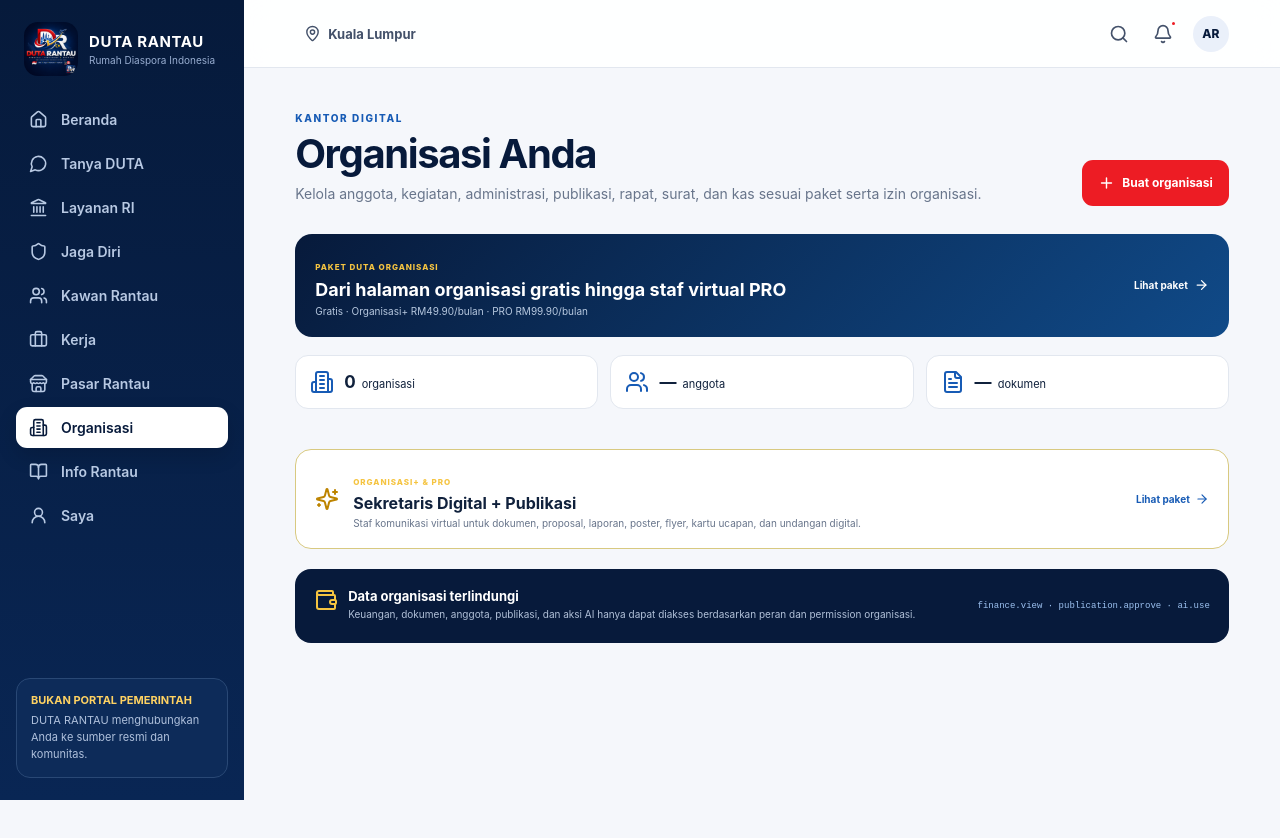
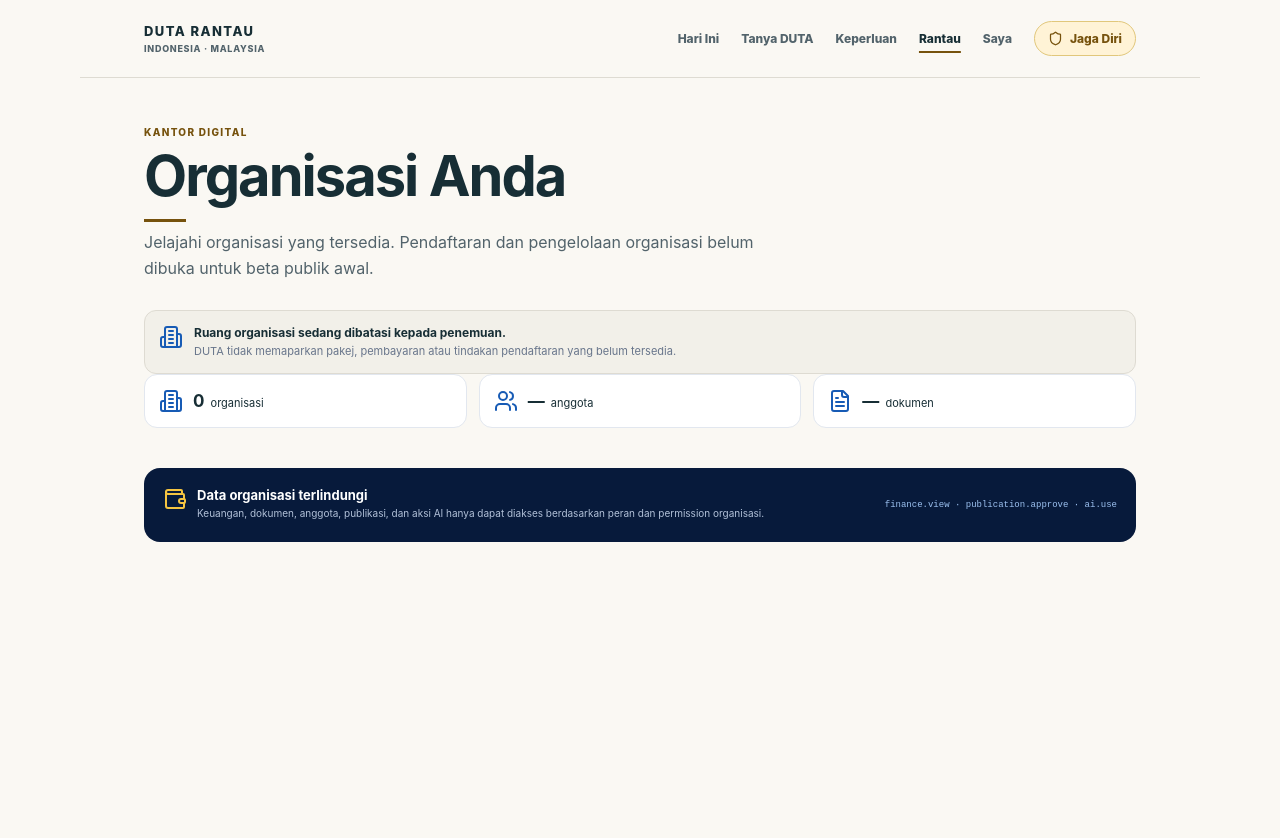
Before and after one commit to magnetrezeki/DUTA-RANTAU, a Next.js app: page /organisasi in a window 1280 px wide. Shown: the top 838 px of the page. Before the commit the page ends 800 px from the top, so only its background shows below. Built offline with nearby package versions, Linux system fonts and the light colour scheme.

Commit message:
feat(duta-v2.5): port R2.1-F core presentation shell

```diff
--- a/app/layout.tsx
+++ b/app/layout.tsx
@@ -1,4 +1,4 @@
-import type { Metadata,Viewport } from 'next';import { AppShell } from '@/components/app-shell';import './globals.css';
+import type { Metadata,Viewport } from 'next';import { AppShell } from '@/components/app-shell';import './globals.css';import './r21f.css';
 export const metadata:Metadata={title:{default:'DUTA RANTAU — Rumah Digital Indonesia di Malaysia',template:'%s | DUTA RANTAU'},description:'Informasi, komunitas, kerja, pasar, organisasi dan bantuan untuk orang Indonesia di Malaysia.',manifest:'/manifest.webmanifest',icons:{icon:'/logo.png'}};
 export const viewport:Viewport={themeColor:'#071a3b',width:'device-width',initialScale:1};
 export default function RootLayout({children}:{children:React.ReactNode}){return <html lang="id"><body><AppShell>{children}</AppShell></body></html>}
--- a/app/organisasi/page.tsx
+++ b/app/organisasi/page.tsx
@@ -1,15 +1,6 @@
 import Link from "next/link";
 import { PageHeader } from "@/components/ui";
-import {
-  ArrowRight,
-  Building2,
-  FileText,
-  Landmark,
-  Plus,
-  Sparkles,
-  Users,
-  Wallet,
-} from "lucide-react";
+import { ArrowRight, Building2, FileText, Landmark, Users, Wallet } from "lucide-react";
 import { getOrganizations } from "@/lib/services/organizations";
 
 export const metadata = {
@@ -26,25 +17,10 @@
       <PageHeader
         eyebrow="KANTOR DIGITAL"
         title="Organisasi Anda"
-        description="Kelola anggota, kegiatan, administrasi, publikasi, rapat, surat, dan kas sesuai paket serta izin organisasi."
-        action={
-          <button className="primary">
-            <Plus />
-            Buat organisasi
-          </button>
-        }
+        description="Jelajahi organisasi yang tersedia. Pendaftaran dan pengelolaan organisasi belum dibuka untuk beta publik awal."
       />
 
-      <Link href="/organisasi/paket" className="package-banner">
-        <div>
-          <span>PAKET DUTA ORGANISASI</span>
-          <h2>Dari halaman organisasi gratis hingga staf virtual PRO</h2>
-          <p>Gratis · Organisasi+ RM49.90/bulan · PRO RM99.90/bulan</p>
-        </div>
-        <b>
-          Lihat paket <ArrowRight />
-        </b>
-      </Link>
+      <div className="notice"><Building2/><div><b>Ruang organisasi sedang dibatasi kepada penemuan.</b><p>DUTA tidak memaparkan pakej, pembayaran atau tindakan pendaftaran yang belum tersedia.</p></div></div>
 
       <div className="org-summary">
         <div>
@@ -103,29 +79,6 @@
         ))}
       </div>
 
-      <section className="secretary-promo">
-        <Sparkles />
-
-        <div>
-          <span>ORGANISASI+ & PRO</span>
-          <h2>Sekretaris Digital + Publikasi</h2>
-          <p>
-            Staf komunikasi virtual untuk dokumen, proposal, laporan, poster,
-            flyer, kartu ucapan, dan undangan digital.
-          </p>
-        </div>
-
-        {organizations[0] ? (
-          <Link href={`/organisasi/${organizations[0].id}/sekretaris`}>
-            Buka ruang kerja <ArrowRight />
-          </Link>
-        ) : (
-          <Link href="/organisasi/paket">
-            Lihat paket <ArrowRight />
-          </Link>
-        )}
-      </section>
-
       <section className="permission-panel">
         <div>
           <Wallet />
--- a/app/page.tsx
+++ b/app/page.tsx
@@ -19,16 +19,16 @@
   { href: '/pasar', title: 'Pasar Rantau', text: 'Jelajahi produk dan jasa komunitas.', icon: ShoppingBag },
   { href: '/jaga-diri', title: 'Jaga Diri', text: 'Akses bantuan, rujukan, dan kontak penting.', icon: ShieldCheck },
 ];
-const navigation = [['#tentang', 'Tentang'], ['#layanan', 'Layanan'], ['#duta-ai', 'DUTA AI'], ['#keselamatan', 'Jaga Diri'], ['#komuniti', 'Komuniti']];
+const navigation = [['/beranda', 'Hari Ini'], ['/tanya', 'Tanya DUTA'], ['/layanan', 'Keperluan'], ['/komunitas', 'Rantau'], ['/profil', 'Saya']];
 
 export default function PublicLanding() {
   return <div className={styles.landing}>
     <a className={styles.skip} href="#konten">Langsung ke isi</a>
     <header className={styles.header}>
       <Link className={styles.brand} href="/" aria-label="DUTA RANTAU — beranda publik"><Image src="/logo.png" alt="" width={42} height={42} priority /><span><b>DUTA</b> RANTAU<small>INDONESIA · MALAYSIA</small></span></Link>
-      <nav className={styles.desktopNav} aria-label="Navigasi publik">{navigation.map(([href, label]) => <a key={href} href={href}>{label}</a>)}</nav>
+      <nav className={styles.desktopNav} aria-label="Navigasi utama">{navigation.map(([href, label]) => <Link key={href} href={href}>{label}</Link>)}<Link href="/jaga-diri">Jaga Diri</Link></nav>
       <div className={styles.headerActions}><Link href="/masuk">Masuk</Link><LandingCta /></div>
-      <details className={styles.mobileMenu}><summary>Menu</summary><nav aria-label="Navigasi publik mobile">{navigation.map(([href, label]) => <a key={href} href={href}>{label}</a>)}<Link href="/masuk">Masuk</Link></nav></details>
+      <details className={styles.mobileMenu}><summary>Menu</summary><nav aria-label="Navigasi utama mobile">{navigation.map(([href, label]) => <Link key={href} href={href}>{label}</Link>)}<Link href="/jaga-diri">Jaga Diri</Link><Link href="/masuk">Masuk</Link></nav></details>
     </header>
     <main id="konten">
       <section className={styles.hero}>
--- a/app/tanya/page.tsx
+++ b/app/tanya/page.tsx
@@ -1 +1 @@
-import { AiChat } from '@/components/ai-chat';import { PageHeader } from '@/components/ui';import { Bot,Database,Route,ShieldCheck } from 'lucide-react';export const metadata={title:'Tanya DUTA'};export default function Page(){return <div className="page"><PageHeader eyebrow="AI ORCHESTRATOR" title="Tanya DUTA" description="Tanyakan kebutuhan Anda dengan bahasa sehari-hari. DUTA memilih agen dan sumber yang relevan."/><AiChat/><div className="info-grid four"><div><Route/><b>Deteksi intent</b><span>Memahami tujuan pertanyaan</span></div><div><Database/><b>Memilih sumber</b><span>Mendahulukan kanal resmi</span></div><div><Bot/><b>Agen khusus</b><span>Merutekan ke modul tepat</span></div><div><ShieldCheck/><b>Transparan</b><span>Menampilkan sumber & tanggal</span></div></div></div>}
+import { AiChat } from '@/components/ai-chat';import { PageHeader } from '@/components/ui';import { Bot,Database,Route,ShieldCheck } from 'lucide-react';export const metadata={title:'Tanya DUTA'};export default function Page(){return <div className="page"><PageHeader eyebrow="TANYA DUTA · MULAI DARI CERITA ANDA" title="Apa yang ingin Anda urus?" description="Tulis dengan bahasa sehari-hari. DUTA membantu mencari langkah seterusnya dan menunjukkan batas sumbernya."/><AiChat/><div className="info-grid four"><div><Route/><b>Memahami tujuan</b><span>Mulai dari kebutuhan Anda</span></div><div><Database/><b>Mendahulukan sumber</b><span>Rujukan terlihat bila tersedia</span></div><div><Bot/><b>Jawaban ke tindakan</b><span>Ke ruang DUTA yang tepat</span></div><div><ShieldCheck/><b>Jujur saat terbatas</b><span>Tidak mengada-adakan jawapan</span></div></div></div>}
--- a/components/app-shell.tsx
+++ b/components/app-shell.tsx
@@ -1,4 +1,4 @@
 'use client';
-import Image from 'next/image';import Link from 'next/link';import { usePathname } from 'next/navigation';import { Home,MessageCircle,Landmark,Shield,Users,Briefcase,Store,Building2,BookOpen,UserRound,MapPin,Bell,Search } from 'lucide-react';
-const nav=[['/beranda','Beranda',Home],['/tanya','Tanya DUTA',MessageCircle],['/layanan','Layanan RI',Landmark],['/jaga-diri','Jaga Diri',Shield],['/komunitas','Kawan Rantau',Users],['/kerja','Kerja',Briefcase],['/pasar','Pasar Rantau',Store],['/organisasi','Organisasi',Building2],['/info','Info Rantau',BookOpen],['/profil','Saya',UserRound]] as const;
-export function AppShell({children}:{children:React.ReactNode}){const path=usePathname();if(path === '/') return <>{children}</>;return <div className="app-shell"><aside className="sidebar"><Link href="/" className="brand"><Image src="/logo.png" alt="DUTA RANTAU" width={54} height={54} priority/><span><b>DUTA RANTAU</b><small>Rumah Diaspora Indonesia</small></span></Link><nav aria-label="Navigasi utama">{nav.map(([href,label,Icon])=><Link key={href} href={href} className={path===href?'active':''}><Icon size={19}/><span>{label}</span></Link>)}</nav><div className="sidebar-note"><b>Bukan portal pemerintah</b><span>DUTA RANTAU menghubungkan Anda ke sumber resmi dan komunitas.</span></div></aside><div className="main-wrap"><header className="topbar"><button className="location"><MapPin size={17}/><span>Kuala Lumpur</span></button><div className="top-actions"><Link href="/tanya" aria-label="Cari"><Search size={20}/></Link><button aria-label="Notifikasi"><Bell size={20}/><i/></button><Link href="/profil" className="avatar">AR</Link></div></header><main>{children}</main></div><nav className="bottom-nav" aria-label="Navigasi mobile">{nav.slice(0,5).map(([href,label,Icon])=><Link key={href} href={href} className={path===href?'active':''}><Icon size={20}/><span>{label==='Kawan Rantau'?'Kawan':label}</span></Link>)}</nav></div>}
+import Link from 'next/link';import { usePathname } from 'next/navigation';import { Home,MessageCircle,BriefcaseBusiness,Users,UserRound,Shield } from 'lucide-react';
+const nav=[['/beranda','Hari Ini',Home],['/tanya','Tanya DUTA',MessageCircle],['/layanan','Keperluan',BriefcaseBusiness],['/komunitas','Rantau',Users],['/profil','Saya',UserRound]] as const;
+export function AppShell({children}:{children:React.ReactNode}){const path=usePathname();if(path==='/')return <>{children}</>;const active=(href:string)=>href==='/layanan'?['/layanan','/kerja','/info','/pasar'].includes(path):href==='/komunitas'?['/komunitas','/organisasi'].includes(path):path===href;return <div className="app-shell"><header className="r21-header"><Link href="/beranda" className="r21-brand">DUTA RANTAU<small>INDONESIA · MALAYSIA</small></Link><nav className="r21-nav" aria-label="Navigasi utama">{nav.map(([href,label])=><Link key={href} href={href} className={active(href)?'active':''}>{label}</Link>)}<Link href="/jaga-diri" className="r21-safety"><Shield size={15}/>Jaga Diri</Link></nav></header><div className="main-wrap"><header className="topbar"><div className="top-actions"><Link href="/profil" className="avatar" aria-label="Profil">Saya</Link></div></header><main>{children}</main></div><nav className="bottom-nav" aria-label="Navigasi utama mobile">{nav.map(([href,label,Icon])=><Link key={href} href={href} className={active(href)?'active':''}><Icon/><span>{label}</span></Link>)}</nav></div>}
```
Also changed, not shown: app/beranda/page.tsx (+3 -3 lines), app/jaga-diri/page.tsx (+1 -1 lines), app/r21f.css (added).
